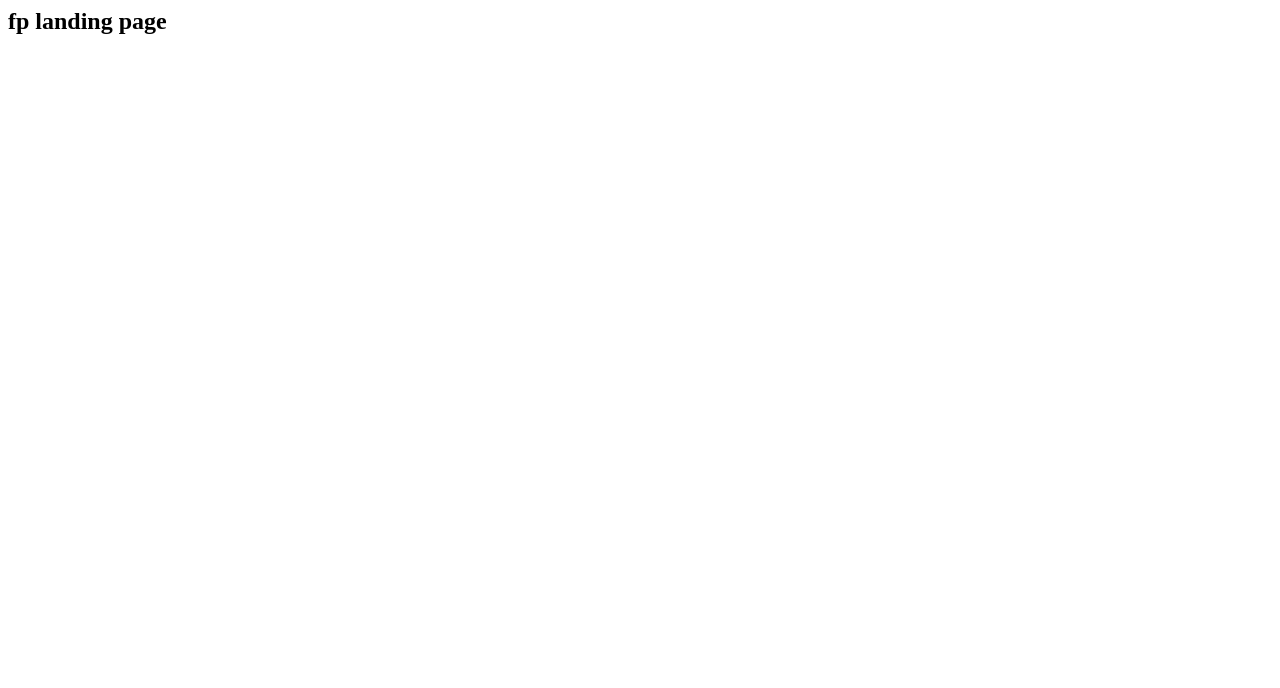
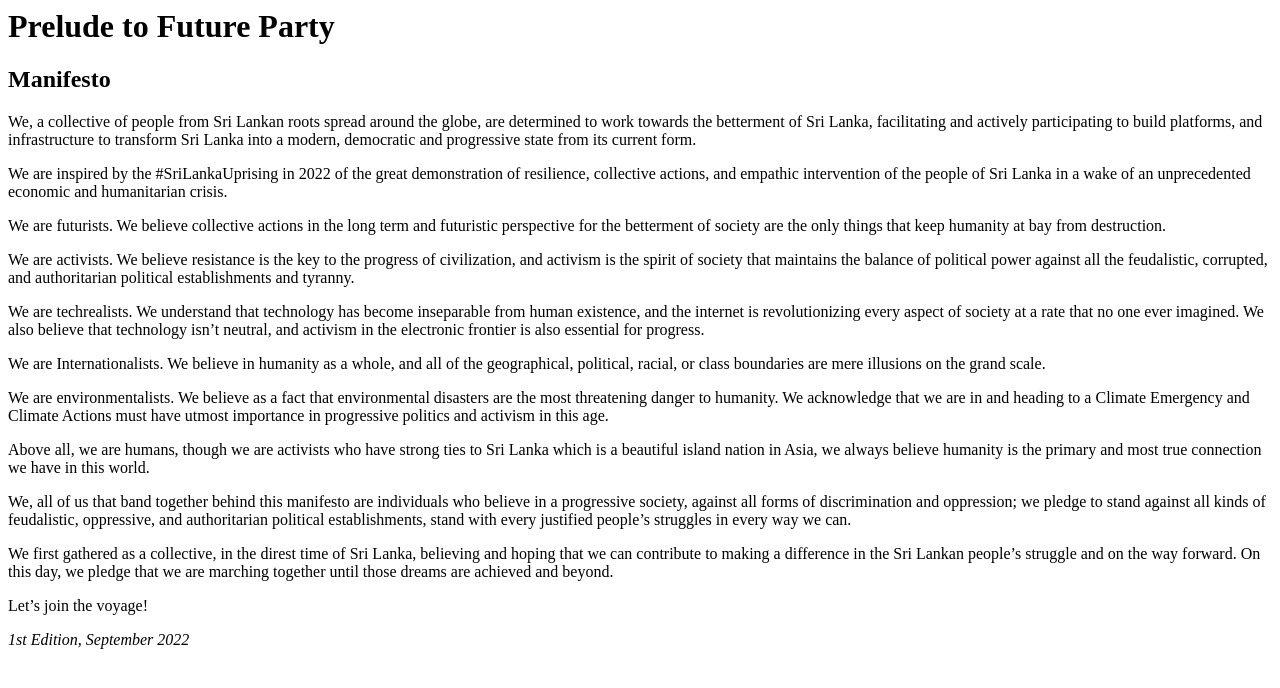
Before and after one commit to t-fp/Manifesto, a plain HTML site: page index.html in a window 1280 px wide. Drawn offline with Linux system fonts and the light colour scheme.

Commit message:
Add manifesto

```diff
--- a/index.html
+++ b/index.html
@@ -1,5 +1,35 @@
 <html>
+  <head>
+    <title>Future Party - Manifesto | Prelude to Future Party</title>
+  </head>
   <body>
-    <h2>fp landing page</h2>
+    <div>
+      <h1>Prelude to Future Party</h1>
+      <h2>Manifesto</h2>
+
+      <p>We, a collective of people from Sri Lankan roots spread around the globe, are determined to work towards the betterment of Sri Lanka, facilitating and actively participating to build platforms, and infrastructure to transform Sri Lanka into a modern, democratic and progressive state from its current form.</p>
+
+      <p>We are inspired by the #SriLankaUprising in 2022 of the great demonstration of resilience, collective actions, and empathic intervention of the people of Sri Lanka in a wake of an unprecedented economic and humanitarian crisis.</p>
+
+      <p>We are futurists. We believe collective actions in the long term and futuristic perspective for the betterment of society are the only things that keep humanity at bay from destruction.</p>
+
+      <p>We are activists. We believe resistance is the key to the progress of civilization, and activism is the spirit of society that maintains the balance of political power against all the feudalistic, corrupted, and authoritarian political establishments and tyranny.</p>
+
+      <p>We are techrealists. We understand that technology has become inseparable from human existence, and the internet is revolutionizing every aspect of society at a rate that no one ever imagined. We also believe that technology isn’t neutral, and activism in the electronic frontier is also essential for progress.</p>
+
+      <p>We are Internationalists. We believe in humanity as a whole, and all of the geographical, political, racial, or class boundaries are mere illusions on the grand scale.</p>
+
+      <p>We are environmentalists. We believe as a fact that environmental disasters are the most threatening danger to humanity. We acknowledge that we are in and heading to a Climate Emergency and Climate Actions must have utmost importance in progressive politics and activism in this age.</p>
+
+      <p>Above all, we are humans, though we are activists who have strong ties to Sri Lanka which is a beautiful island nation in Asia, we always believe humanity is the primary and most true connection we have in this world.</p>
+
+      <p>We, all of us that band together behind this manifesto are individuals who believe in a progressive society, against all forms of discrimination and oppression; we pledge to stand against all kinds of feudalistic, oppressive, and authoritarian political establishments, stand with every justified people’s struggles in every way we can.</p>
+
+      <p>We first gathered as a collective, in the direst time of Sri Lanka, believing and hoping that we can contribute to making a difference in the Sri Lankan people’s struggle and on the way forward. On this day, we pledge that we are marching together until those dreams are achieved and beyond.</p>
+
+      <p>Let’s join the voyage!</p>
+
+      <p><em>1st Edition, September 2022</em></p>
+    </div>
   <body>
 </html>
```
